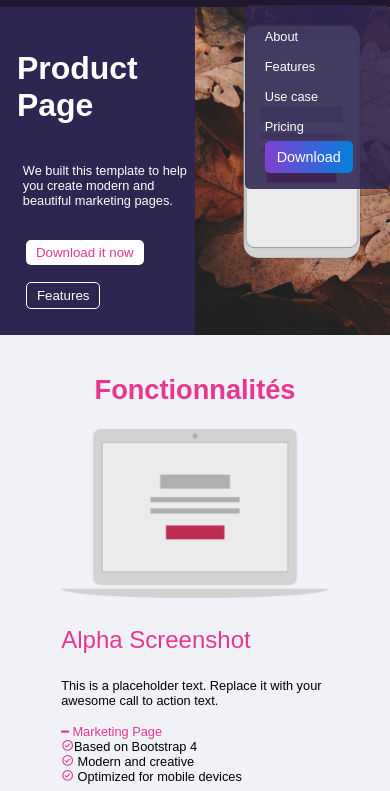
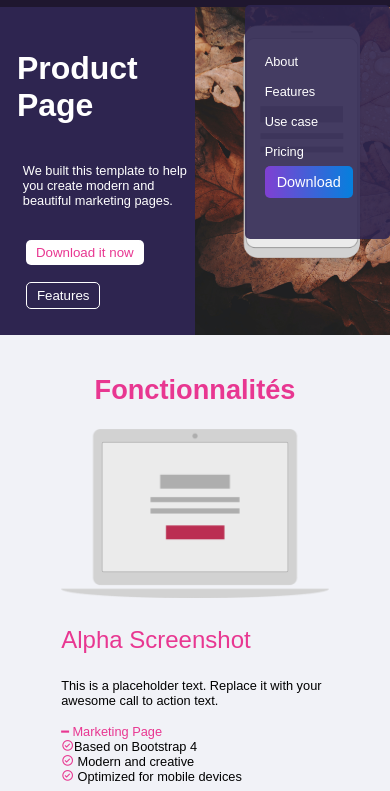
Before and after one commit to Yulian4/ProyectoBleux, a plain HTML site: page index.html in a window 390 px wide. Both pictures are taken after a click on the label 341 px from the left and 30 px from the top of the page. Shown: the part 53-844 px from the top of the page. Drawn offline with nearby package versions, Linux system fonts and the light colour scheme.

Commit message:
otro commit

```diff
--- a/styles.css
+++ b/styles.css
@@ -463,7 +463,7 @@ footer a {
         background: rgba(46, 37, 80, 0.877);
         ;
         width: 27vw;
-        height: 17vh;
+        height: 23vh;
         padding: 20px;
         border-radius: 5px;
 
```
